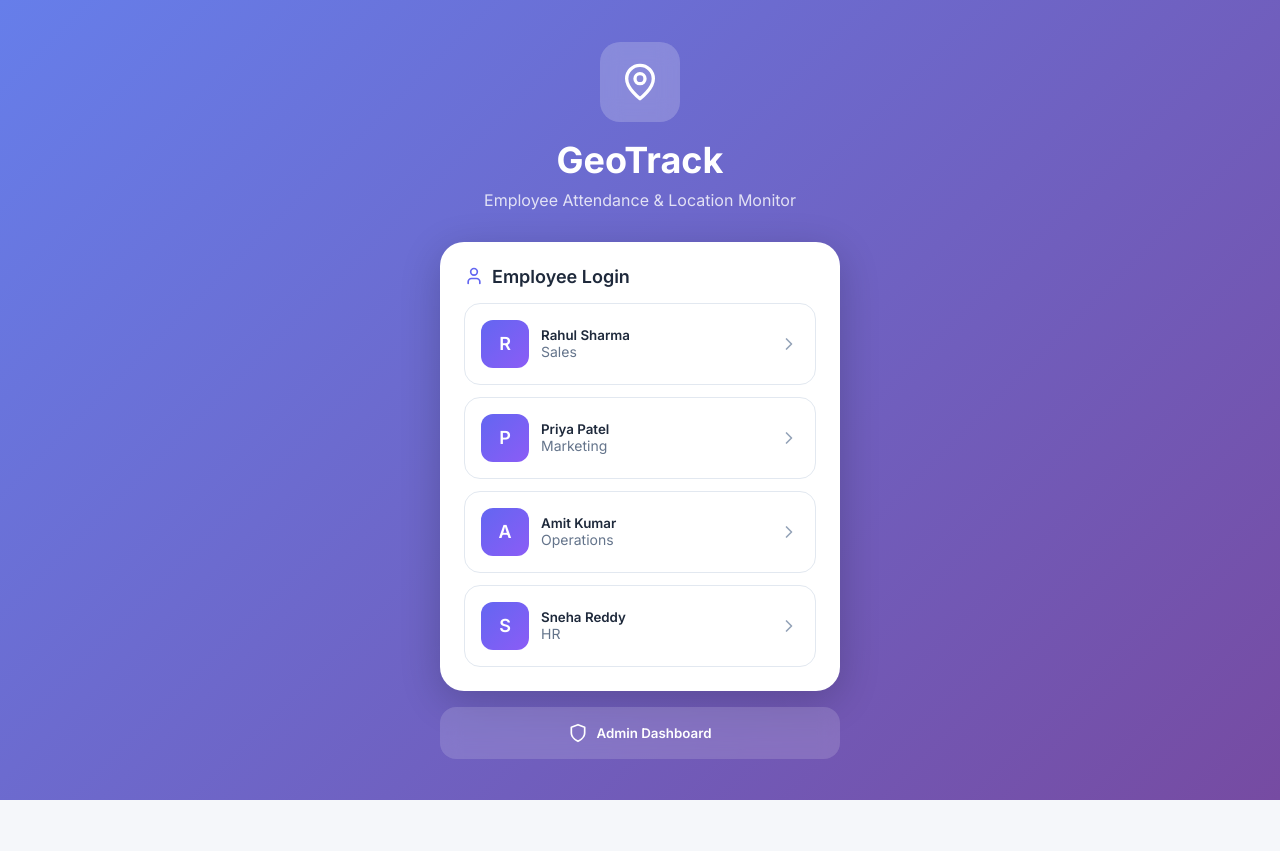
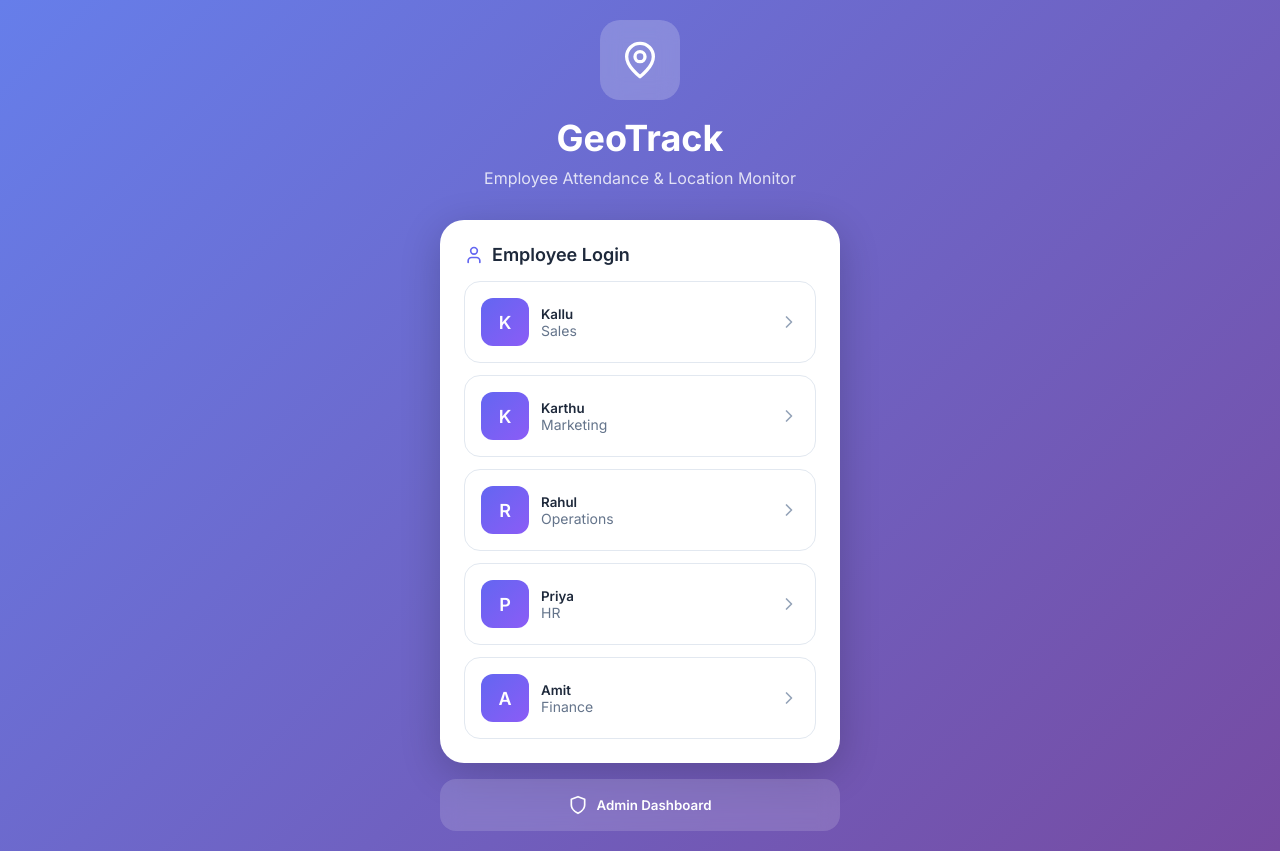
Before and after one commit to kartikops321/geotrack, a React (Create React App) app: page / in a window 1280 px wide. Before the commit the page ends 800 px from the top, so only its background shows below. Built offline with nearby package versions, Linux system fonts and the light colour scheme.

Commit message:
Update App.js

```diff
--- a/src/App.js
+++ b/src/App.js
@@ -41,10 +41,11 @@ const formatDuration = (ms) => {
 const getRandomInterval = () => Math.floor(Math.random() * (SPOT_CHECK_CONFIG.maxInterval - SPOT_CHECK_CONFIG.minInterval)) + SPOT_CHECK_CONFIG.minInterval;
 
 const EMPLOYEES = [
-  { id: 'EMP001', name: 'Rahul Sharma', department: 'Sales', phone: '+91 98765 43210' },
-  { id: 'EMP002', name: 'Priya Patel', department: 'Marketing', phone: '+91 98765 43211' },
-  { id: 'EMP003', name: 'Amit Kumar', department: 'Operations', phone: '+91 98765 43212' },
-  { id: 'EMP004', name: 'Sneha Reddy', department: 'HR', phone: '+91 98765 43213' },
+  { id: 'EMP001', name: 'Kallu', department: 'Sales', phone: '+91 98765 43210' },
+  { id: 'EMP002', name: 'Karthu', department: 'Marketing', phone: '+91 98765 43211' },
+  { id: 'EMP003', name: 'Rahul', department: 'Operations', phone: '+91 98765 43212' },
+  { id: 'EMP004', name: 'Priya', department: 'HR', phone: '+91 98765 43213' },
+  { id: 'EMP005', name: 'Amit', department: 'Finance', phone: '+91 98765 43214' },
 ];
 
 export default function GeoTrack() {
```
